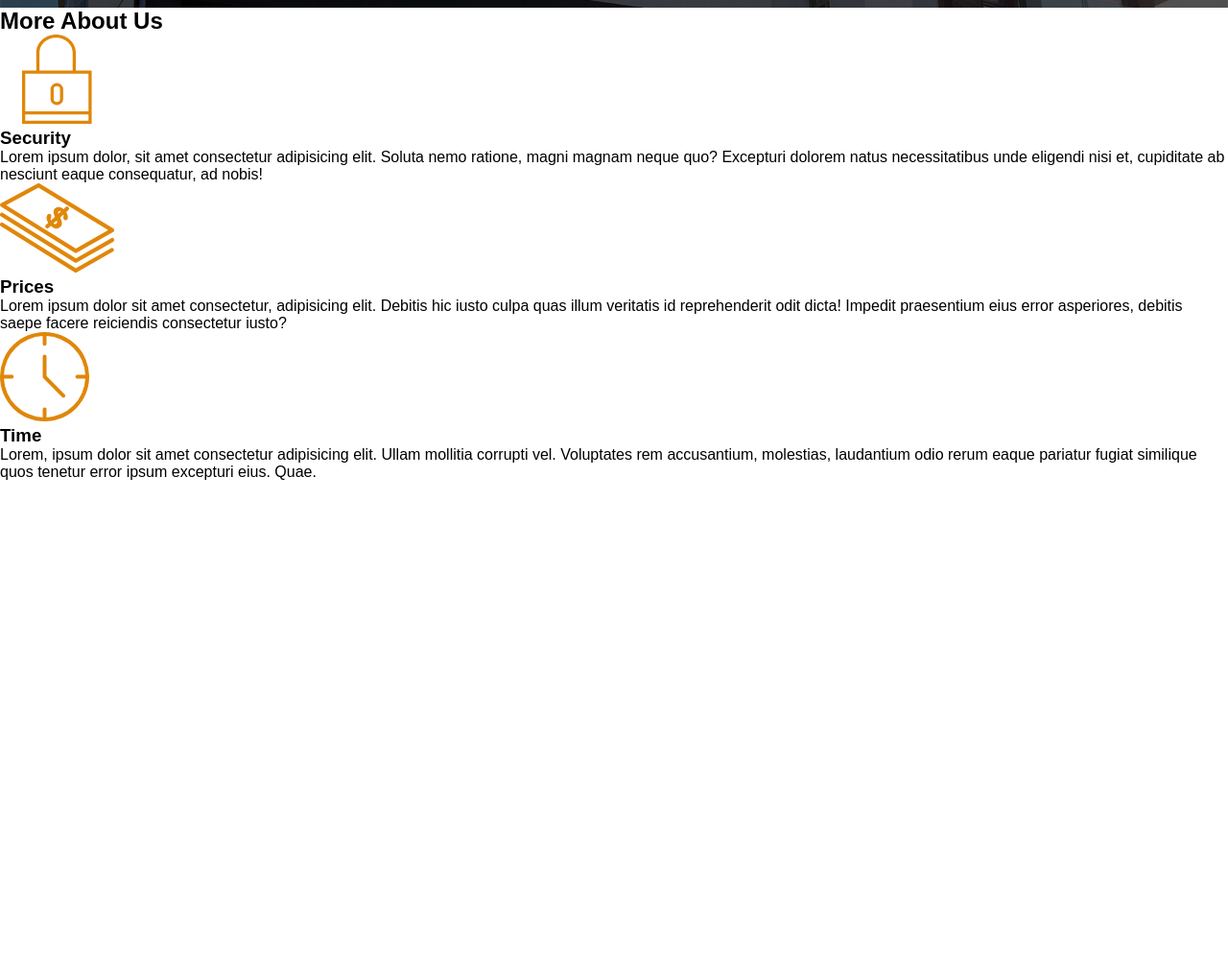
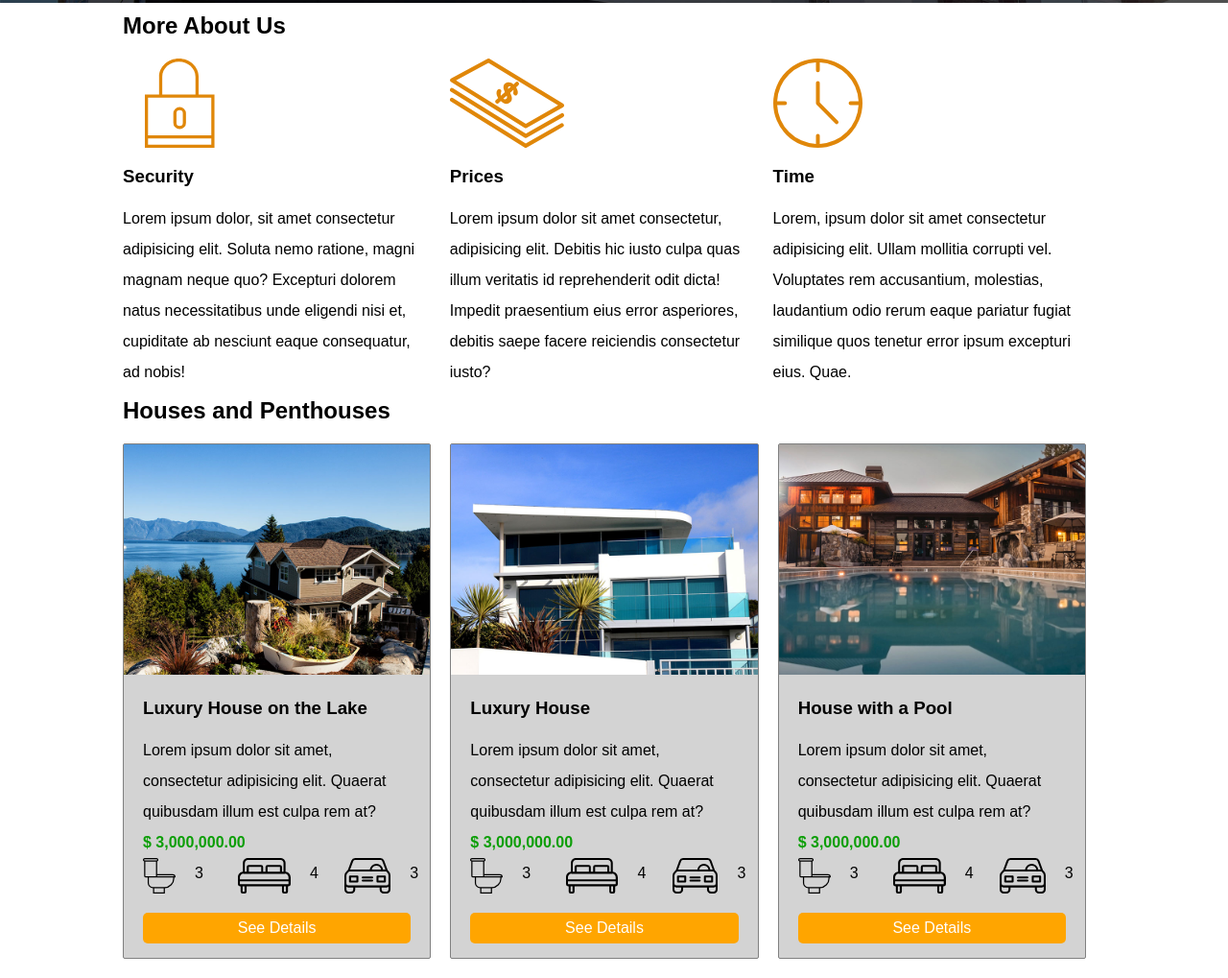
Before and after one commit to dsavage13/Real-Estate-Site, a plain HTML site: page index.html in a window 1280 px wide. Shown: the part 372-1391 px from the top of the page at 96% size. Before the commit the page ends 873 px from the top, so only its background shows below. Drawn offline with Linux system fonts and the light colour scheme.

Commit message:
Added another section of html with corresponding css

```diff
--- a/index.html
+++ b/index.html
@@ -8,31 +8,111 @@
 </head>
 <body>
   <header class="site-header">
+    <div class="container">
+      <div class="bar-menu">
         <h1>Real Estate</h1>
         <nav class="header-nav">
           <a href="#">About</a>
           <a href="#">Blog</a>
           <a href="#">Contact</a>
         </nav>
+      </div>
       <p>We sell luxury houses, condominiums, and penthouses</p>
+    </div>
   </header>
-  <main>
+  <main class="container">
     <h2>More About Us</h2>
-    <div>
+    <div class="about-container">
+      <div class="about-item">
         <img src="realEstate-img-main/icon1.svg" alt="">
         <h3>Security</h3>
         <p>Lorem ipsum dolor, sit amet consectetur adipisicing elit. Soluta nemo ratione, magni magnam neque quo? Excepturi dolorem natus necessitatibus unde eligendi nisi et, cupiditate ab nesciunt eaque consequatur, ad nobis!</p>
       </div>
-    <div>
+      <div class="about-item">
         <img src="realEstate-img-main/icon2.svg" alt="">
         <h3>Prices</h3>
         <p>Lorem ipsum dolor sit amet consectetur, adipisicing elit. Debitis hic iusto culpa quas illum veritatis id reprehenderit odit dicta! Impedit praesentium eius error asperiores, debitis saepe facere reiciendis consectetur iusto?</p>
       </div>
-    <div>
+      <div class="about-item">
         <img src="realEstate-img-main/icon3.svg" alt="">
         <h3>Time</h3>
         <p>Lorem, ipsum dolor sit amet consectetur adipisicing elit. Ullam mollitia corrupti vel. Voluptates rem accusantium, molestias, laudantium odio rerum eaque pariatur fugiat similique quos tenetur error ipsum excepturi eius. Quae.</p>
       </div>
+    </div>
+    <section>
+      <h2>Houses and Penthouses</h2>
+      <div class="houses-container">
+        <div class="houses-item">
+          <img src="realEstate-img-main/announcement1.jpg" alt="">
+          <div class="houses-item-text">
+            <h3>Luxury House on the Lake</h3>
+            <p>Lorem ipsum dolor sit amet, consectetur adipisicing elit. Quaerat quibusdam illum est culpa rem at?</p>
+            <p class="price">$ 3,000,000.00</p>
+            <ul class="icons-column">
+              <li class="icons">
+                  <img src="realEstate-img-main/icon_wc.svg" alt="">
+                  <p>3</p>
+              </li>
+              <li class="icons">
+                  <img src="realEstate-img-main/icon_room.svg" alt="">
+                  <p>4</p>
+              </li>
+              <li class="icons">
+                  <img src="realEstate-img-main/icon_parking.svg" alt="">
+                  <p>3</p>
+              </li>
+            </ul>
+            <a class="btn" href="#">See Details</a>
+          </div>
+        </div>
+        <div class="houses-item">
+          <img src="realEstate-img-main/announcement2.jpg" alt="">
+          <div class="houses-item-text">
+            <h3>Luxury House</h3>
+            <p>Lorem ipsum dolor sit amet, consectetur adipisicing elit. Quaerat quibusdam illum est culpa rem at?</p>
+            <p class="price">$ 3,000,000.00</p>
+            <ul class="icons-column">
+              <li class="icons">
+                  <img src="realEstate-img-main/icon_wc.svg" alt="">
+                  <p>3</p>
+              </li>
+              <li class="icons">
+                  <img src="realEstate-img-main/icon_room.svg" alt="">
+                  <p>4</p>
+              </li>
+              <li class="icons">
+                  <img src="realEstate-img-main/icon_parking.svg" alt="">
+                  <p>3</p>
+              </li>
+            </ul>
+            <a class="btn" href="#">See Details</a>
+          </div>
+        </div>
+        <div class="houses-item">
+          <img src="realEstate-img-main/announcement3.jpg" alt="">
+          <div class="houses-item-text">
+            <h3>House with a Pool</h3>
+            <p>Lorem ipsum dolor sit amet, consectetur adipisicing elit. Quaerat quibusdam illum est culpa rem at?</p>
+            <p class="price">$ 3,000,000.00</p>
+            <ul class="icons-column">
+              <li class="icons">
+                  <img src="realEstate-img-main/icon_wc.svg" alt="">
+                  <p>3</p>
+              </li>
+              <li class="icons">
+                  <img src="realEstate-img-main/icon_room.svg" alt="">
+                  <p>4</p>
+              </li>
+              <li class="icons">
+                  <img src="realEstate-img-main/icon_parking.svg" alt="">
+                  <p>3</p>
+              </li>
+            </ul>
+            <a class="btn" href="#">See Details</a>
+          </div>
+        </div>
+      </div>
+    </section>
   </main>
 </body>
 </html>
--- a/mystyle.css
+++ b/mystyle.css
@@ -1,12 +1,41 @@
+/*Global*/
 *{
   padding: 0;
   margin: 0;
+  text-decoration: none;
+  font-family: arial;
 }
 
 body{
-  font-family: arial;
+  line-height: 2;
+  text-decoration: none;
 }
 
+h1, h2, h3{
+  margin-bottom: 10px;
+}
+
+img{
+  max-width: 100%;
+}
+
+/*utilities*/
+.container{
+  width: 80%;
+  margin: 0 auto;
+}
+
+.btn{
+  display: block;
+  background-color: orange;
+  color: white;
+  text-align: center;
+  margin-top: 20px;
+  border-radius: 5px;
+  margin-bottom: 10px;
+}
+
+/*Header*/
 header a{
   text-decoration: none;
   color: black;
@@ -17,12 +46,67 @@ header a{
   color: white;
   text-align: center;
   background-size: cover;
-  font-size: 18px;
   font-family: arial;
   height: 375px;
-  padding-top: 5px;
+}
+
+.bar-menu{
+  display: flex;
+  justify-content: space-between;
+  height: 80px;
+  align-items: center;
+}
+
+.heacer-nav{
+
 }
 
 .header-nav a{
   color: white;
+  margin-right: 30px;
 }
+
+/*About*/
+.about-container{
+  display: flex;
+  justify-content: space-between;
+}
+
+.about-item{
+  margin-right: 20px;
+}
+
+/*listings*/
+.houses-container{
+  display: flex;
+}
+
+.price{
+  color: rgb(11, 158, 6);
+  font-weight: bold;
+}
+
+.houses-item{
+  background-color: lightgray;
+  border: solid 1px grey;
+  border-radius: 2px;
+  margin-bottom: 20px;
+  margin-right: 20px;
+}
+
+.houses-item-text{
+  padding: 5px 20px;
+}
+
+.icons{
+  display: flex;
+}
+
+.icons img{
+  margin-right: 20px;
+}
+
+.icons-column{
+  display: flex;
+  justify-content: space-between;
+}
```
Lines whose indentation alone changed are shown as unchanged.
